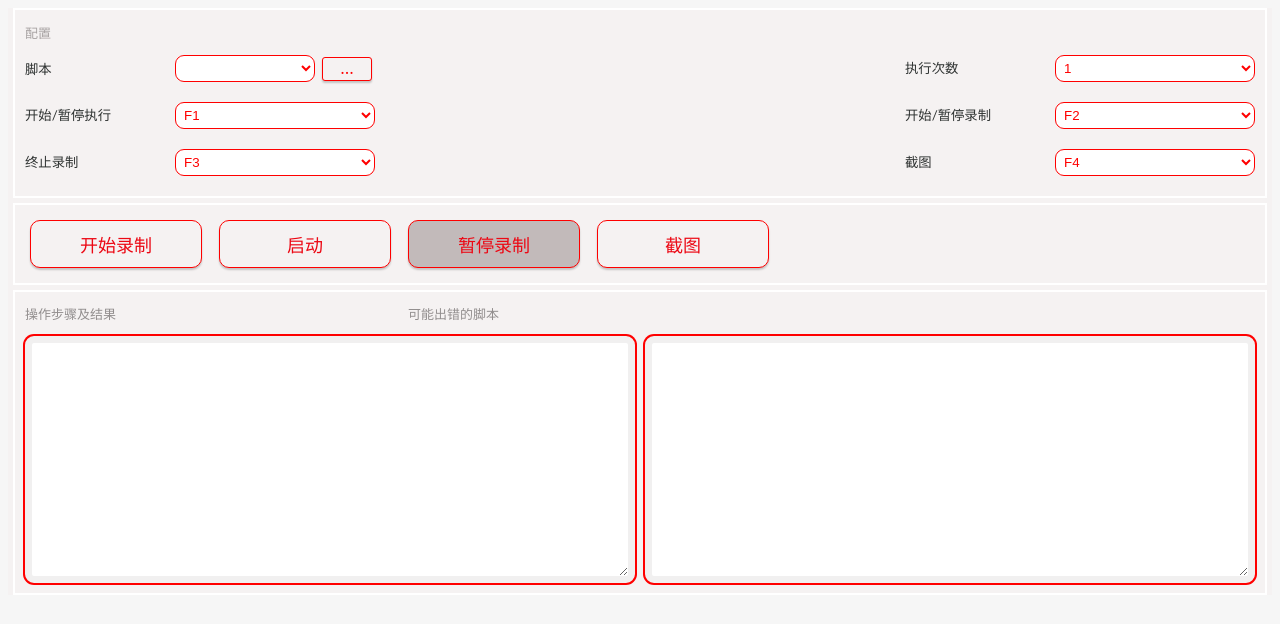
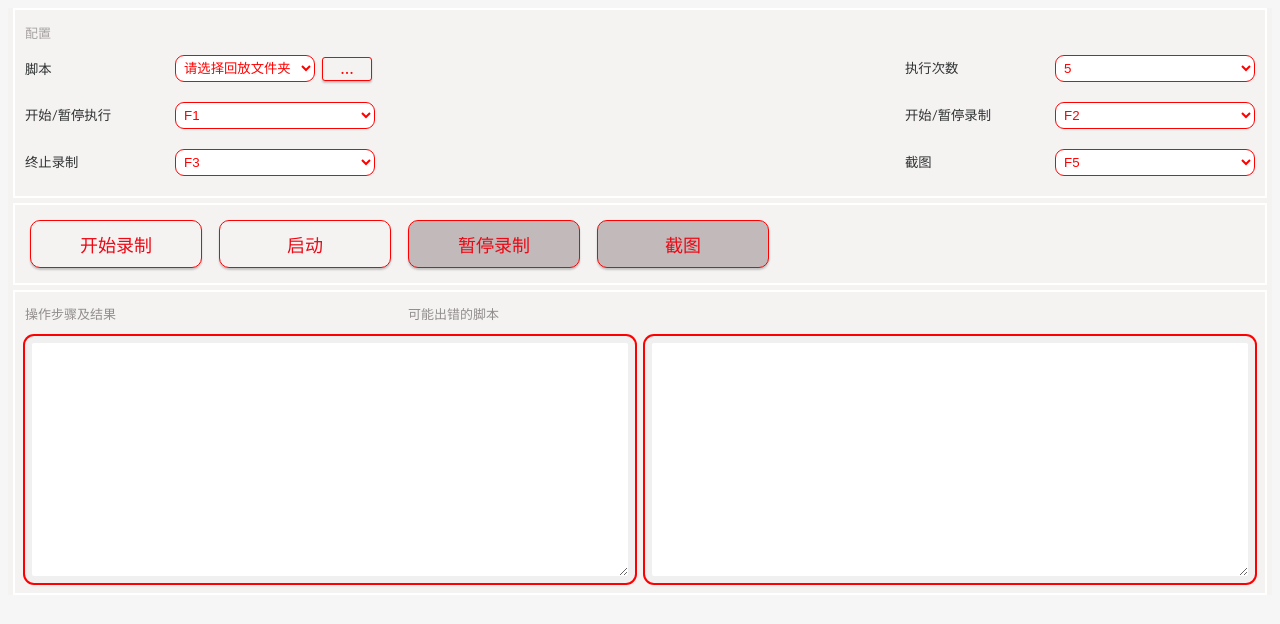
Before and after one commit to Jialeeguo/Automated-testing-tool, a Vue app: page / in a window 1280 px wide. Shown: the top 624 px of the page. Built offline with nearby package versions, Linux system fonts and the light colour scheme.

Commit message:
[拉取最新代码的上传]

```diff
--- a/package.json
+++ b/package.json
@@ -15,7 +15,7 @@
     "vue": "^3.3.4"
   },
   "devDependencies": {
-    "@tauri-apps/cli": "^1.5.0",
+    "@tauri-apps/cli": "^1.5.6",
     "@vitejs/plugin-vue": "^4.2.3",
     "vite": "^4.4.4"
   }
--- a/src/App.vue
+++ b/src/App.vue
@@ -11,7 +11,7 @@
 
             <label for="lang" class="ziti">脚本</label>
             <select name="languages" id="lang" style="width: 140px;" value="请选择回放文件夹">
-              <option value="F1">{{ selectedFileName }}</option>
+              <option value="请选择回放文件夹">{{ selectedFileName }}</option>
             </select>
             <button @click="selectPlaybackFile"
               style="margin-left: 7px; background-color: rgb(245, 242, 242); height: 24px; width: 50px; color: red; font-size: 15px; text-align: center; vertical-align:middle;line-height: 1px; border:1px; border-style: solid; border-radius: 3px; border-color: red; ">...</button>
@@ -20,7 +20,7 @@
 
             <form action="#">
               <label for="lang" class="ziti">执行次数</label>
-              <select name="languages" id="lang" style="width: 200px; " value="1">
+              <select name="languages" id="lang" style="width: 200px; " value="5">
                 <option value="1">1</option>
                 <option value="2">2</option>
                 <option value="3">3</option>
@@ -90,7 +90,7 @@
             <form action="#">
 
               <label for="lang" class="ziti">截图</label>
-              <select name="languages" id="lang" style="width: 200px;" value="F4">
+              <select name="languages" id="lang" style="width: 200px;" value="F5">
                 <option value="F1">F1</option>
                 <option value="F2">F2</option>
                 <option value="F3">F3</option>
@@ -120,13 +120,13 @@
               {{ recording ? '终止录制 ' : '开始录制 ' }}
             </button>
             <button @click="playBack" :disabled="recording" class="button-font" style="margin-left: 12px;"
-              onmouseover="this.style.backgroundColor='#199991';"
-              onmouseout="this.style.backgroundColor='#FFFFFF';">启动</button>
+
+            onmouseover="this.style.backgroundColor='#199991';" onmouseout="this.style.backgroundColor='#FFFFFF';"
+           >启动</button>
             <button @click="stopRecord" :disabled="!recording" class="button-font"
               style="margin-left: 12px;">暂停录制</button>
-            <button @click="startScreenshot" :disabled="screenshotting" class="button-font" style="margin-left: 12px;"
-              onmouseover="this.style.backgroundColor='#199991';"
-              onmouseout="this.style.backgroundColor='#FFFFFF';">截图</button>
+            <button @click="startScreenshot" :disabled="!recording" class="button-font" style="margin-left: 12px;"
+              >截图</button>
           </div>
         </div>
       </div>
```
Also changed, not shown: 2 other files (tests, documents, lock files or other folders).
